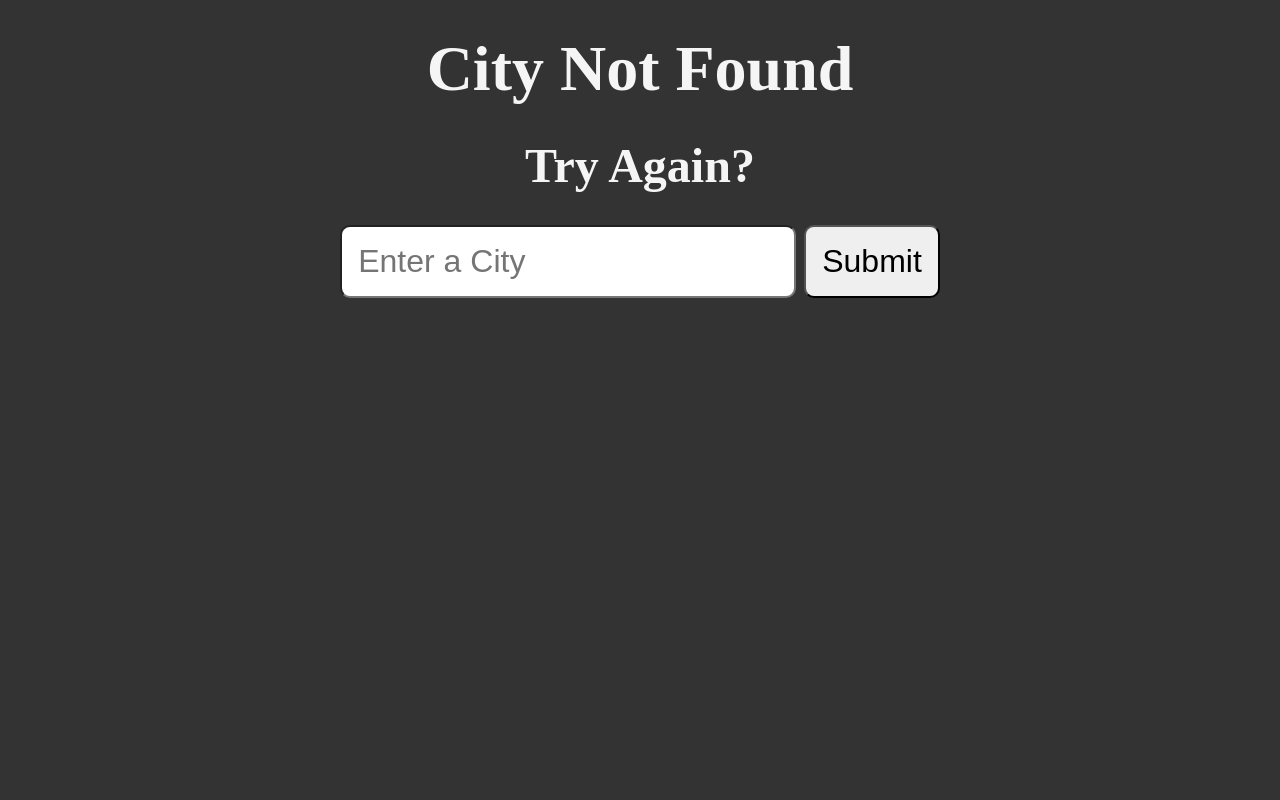
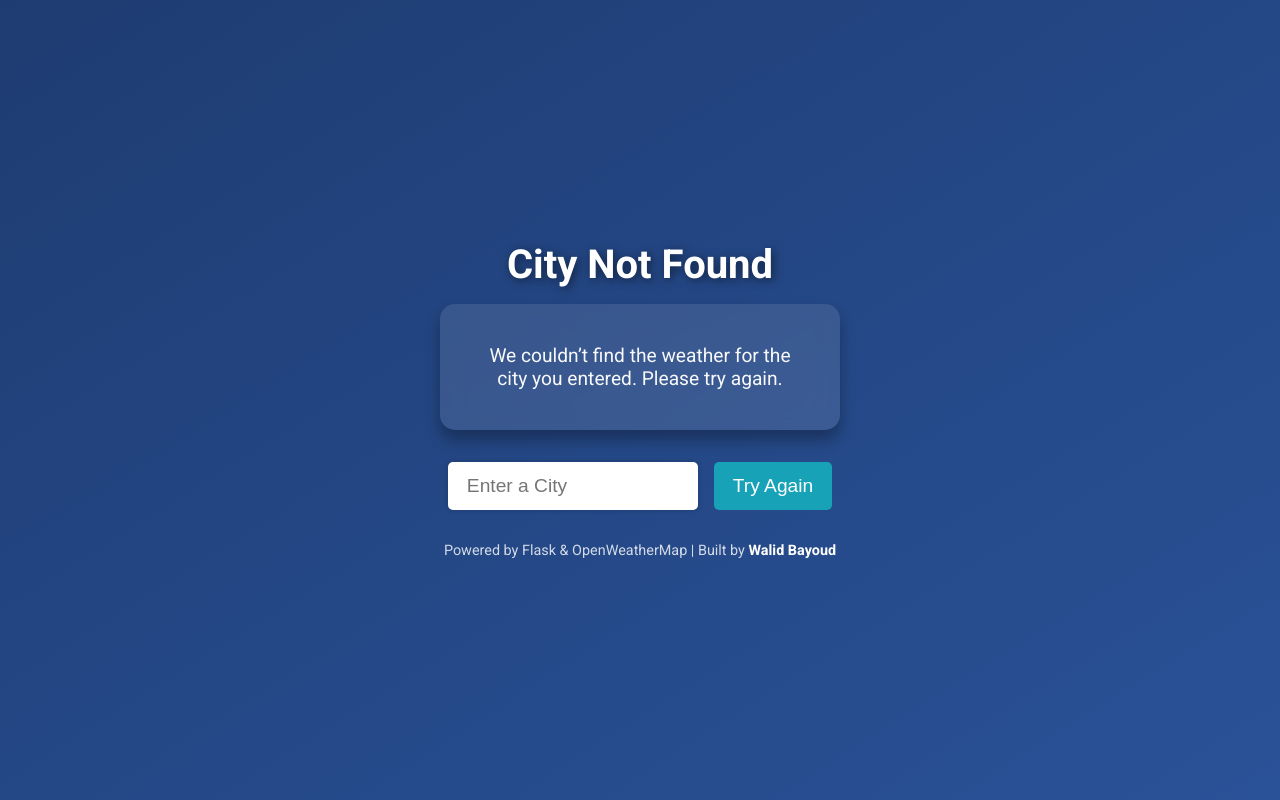
Before and after one commit to walidbayoud/CityWeather, a Flask app: template templates/city-not-found.html in a window 1280 px wide. Run offline with Flask 3, Linux system fonts and the light colour scheme; the template is opened without the code that fills it, so the values that code supplies are empty.

Commit message:
Cleaned up and organized project structure, improved code formatting

```diff
--- a/server.py
+++ b/server.py
@@ -2,38 +2,51 @@ from flask import Flask, render_template, request
 from weather import get_current_weather
 from waitress import serve
 
+# Initialize Flask app
 app = Flask(__name__)
 
-
+# Routes
 @app.route('/')
 @app.route('/index')
 def index():
+    """Render the homepage with a search form."""
     return render_template('index.html')
-
 
 @app.route('/weather')
 def get_weather():
+    """
+    Handle weather search requests.
+    If city is valid, show weather data. Otherwise, show an error page.
+    """
     city = request.args.get('city')
 
-    # Check for empty strings or string with only spaces
-    if not bool(city.strip()):
-        # You could render "City Not Found" instead like we do below
+    # Handle empty or invalid input
+    if not city or not city.strip():
         city = "Kansas City"
 
     weather_data = get_current_weather(city)
 
-    # City is not found by API
-    if not weather_data['cod'] == 200:
+    # Debug: Log API response
+    print("API Response:", weather_data)
+
+    # Check for API errors or invalid data
+    if not weather_data or 'cod' not in weather_data or weather_data['cod'] != 200:
         return render_template('city-not-found.html')
 
+    # Extract icon or use fallback
+    icon = weather_data['weather'][0]['icon'] if 'weather' in weather_data and weather_data['weather'][0].get('icon') else '01d'
+
+    # Pass data to the template
     return render_template(
         "weather.html",
         title=weather_data["name"],
         status=weather_data["weather"][0]["description"].capitalize(),
         temp=f"{weather_data['main']['temp']:.1f}",
-        feels_like=f"{weather_data['main']['feels_like']:.1f}"
+        feels_like=f"{weather_data['main']['feels_like']:.1f}",
+        icon=icon
     )
 
-
+# Run the app using Waitress
 if __name__ == "__main__":
+    print("Starting Flask server...")
     serve(app, host="0.0.0.0", port=8000)
--- a/static/styles/style.css
+++ b/static/styles/style.css
@@ -6,18 +6,103 @@
 
 body {
     padding: 2rem;
-    background-color: #333;
-    color: whitesmoke;
-    min-height: 100vh;
+    background: linear-gradient(to bottom right, #1e3c72, #2a5298);
+    color: #f8f9fa;
+    font-family: 'Roboto', sans-serif;
     display: flex;
     flex-direction: column;
     align-items: center;
-    gap: 2rem;
-    font-size: 2rem;
+    justify-content: center;
+    min-height: 100vh;
+}
+
+h1 {
+    font-size: 2.5rem;
+    margin-bottom: 1rem;
+    color: #fff;
+    text-shadow: 2px 2px 10px rgba(0, 0, 0, 0.5);
+}
+
+.card {
+    background-color: rgba(255, 255, 255, 0.1);
+    border-radius: 15px;
+    padding: 2rem;
+    text-align: center;
+    box-shadow: 0px 10px 15px rgba(0, 0, 0, 0.3);
+    max-width: 400px;
+    width: 100%;
+    backdrop-filter: blur(10px);
+    transition: transform 0.3s;
+}
+
+.card:hover {
+    transform: scale(1.05);
+}
+
+.card p {
+    font-size: 1.2rem;
+    margin: 0.5rem 0;
+}
+
+form {
+    margin-top: 2rem;
+    display: flex;
+    justify-content: center;
 }
 
 input, button {
-    font-size: 2rem;
-    padding: 1rem;
-    border-radius: 10px;
+    font-size: 1.2rem;
+    padding: 0.8rem 1.2rem;
+    border-radius: 5px;
+    border: none;
+    margin: 0 0.5rem;
+    outline: none;
 }
+
+input {
+    width: 250px;
+    box-shadow: 0px 0px 5px rgba(0, 0, 0, 0.2);
+}
+
+button {
+    background-color: #17a2b8;
+    color: white;
+    cursor: pointer;
+    transition: background-color 0.3s;
+}
+
+button:hover {
+    background-color: #138496;
+}
+
+footer {
+    text-align: center;
+    margin-top: 2rem;
+    font-size: 0.9rem;
+    color: rgba(255, 255, 255, 0.8);
+}
+
+footer a {
+    color: #fff;
+    text-decoration: none;
+    font-weight: bold;
+}
+
+footer a:hover {
+    text-decoration: underline;
+}
+
+.footer-icon {
+    width: 16px;
+    height: 16px;
+    margin-left: 5px;
+    vertical-align: middle;
+}
+
+
+img {
+    display: block;
+    max-width: 100px;
+    max-height: 100px;
+    margin: 0 auto;
+}
--- a/templates/city-not-found.html
+++ b/templates/city-not-found.html
@@ -1,20 +1,26 @@
 <!DOCTYPE html>
 <html lang="en">
-
 <head>
     <meta charset="UTF-8">
     <meta name="viewport" content="width=device-width, initial-scale=1.0">
     <title>City Not Found</title>
-    <link href="{{ url_for('static', filename='styles/style.css') }}" rel="stylesheet" />
+    <link href="{{ url_for('static', filename='styles/style.css') }}" rel="stylesheet">
+    <link href="https://fonts.googleapis.com/css2?family=Roboto:wght@400;700&display=swap" rel="stylesheet">
 </head>
-
 <body>
     <h1>City Not Found</h1>
-    <h2>Try Again?</h2>
+    <div class="card">
+        <p>We couldn’t find the weather for the city you entered. Please try again.</p>
+    </div>
     <form action="/weather">
-        <input type="text" name="city" id="city" placeholder="Enter a City" />
-        <button type="submit">Submit</button>
+        <input type="text" name="city" id="city" placeholder="Enter a City">
+        <button type="submit">Try Again</button>
     </form>
+    <footer>
+        <p>
+            Powered by Flask & OpenWeatherMap |
+            Built by <a href="https://www.linkedin.com/in/walidbayoud/" target="_blank">Walid Bayoud</a>
+        </p>
+    </footer>
 </body>
-
 </html>
```
Also changed, not shown: templates/index.html (+8 -5 lines), templates/weather.html (+16 -10 lines), weather.py (+8 -19 lines), static/icons/linkedin.png (added).
